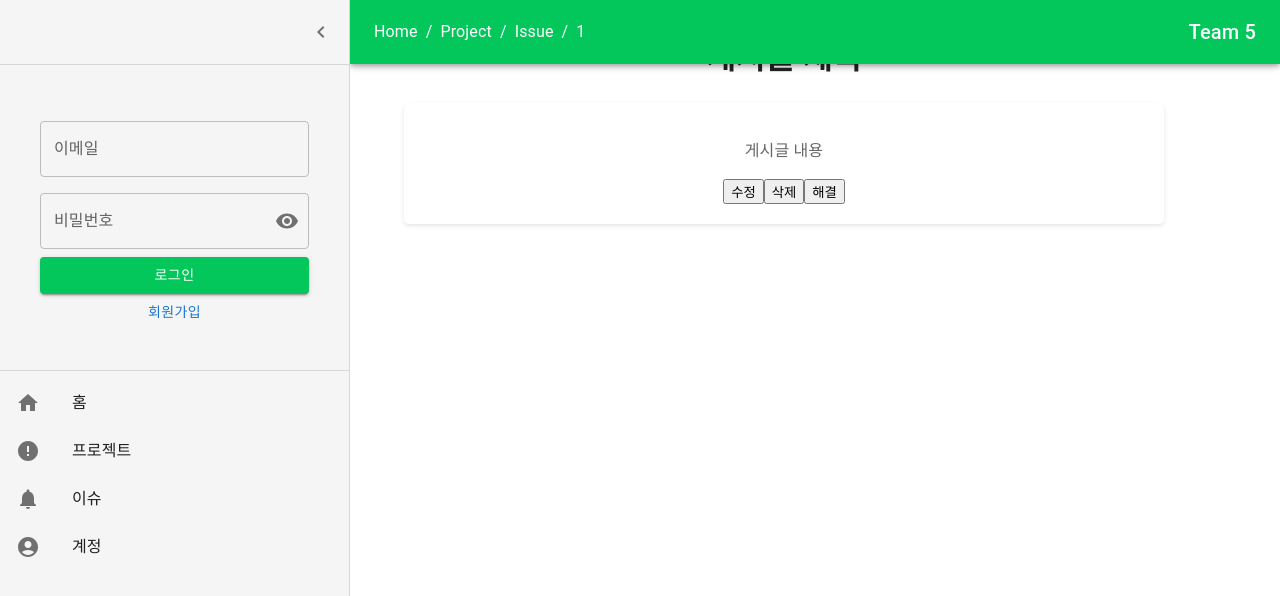
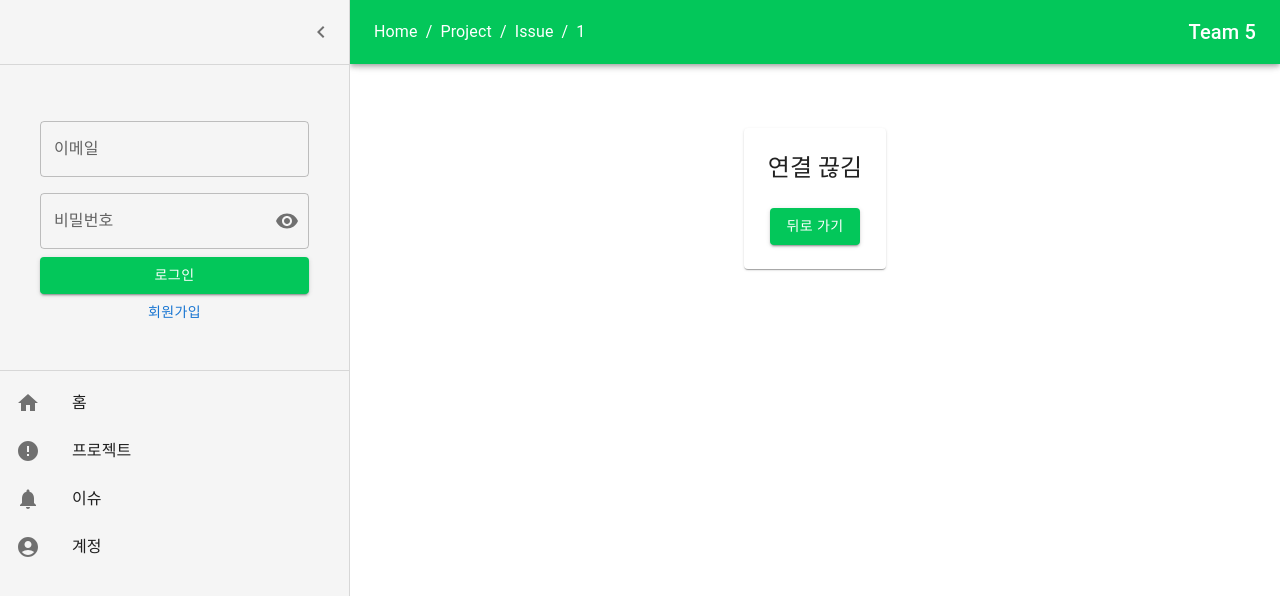
Before and after one commit to OH-GITAEK/SEProject, a React (Create React App) app in the folder src/main/fronted/: page /Project/Issue/1 in a window 1280 px wide. Shown: the top 596 px of the page. Built offline with nearby package versions, Linux system fonts and the light colour scheme.

Commit message:
[feat]: 이슈 추가 및 이슈 세부사항 페이지 개편

```diff
--- a/src/main/fronted/src/Components/BoardDetail.js
+++ b/src/main/fronted/src/Components/BoardDetail.js
@@ -1,23 +1,75 @@
-import React from 'react';
-import './BoardDetail.css';
-function BoardDetail() {
+import React, { useEffect, useState } from 'react';
+import { useLocation, useNavigate } from 'react-router-dom';
+import { Paper, Typography, List, ListItem, ListItemText, Box, Button, Divider, IconButton, Tooltip } from '@mui/material';
+import Table from '@mui/material/Table';
+import TableBody from '@mui/material/TableBody';
+import TableCell from '@mui/material/TableCell';
+import TableContainer from '@mui/material/TableContainer';
+import TableHead from '@mui/material/TableHead';
+import TablePagination from '@mui/material/TablePagination';
+import TableRow from '@mui/material/TableRow';
+import { styled, alpha } from '@mui/material/styles';
+import InputBase from '@mui/material/InputBase';
+import SearchIcon from '@mui/icons-material/Search';
+import DeleteIcon from '@mui/icons-material/Delete';
+import axios from 'axios';
+
+
+
+const BoardDetail = () => {
+    const location = useLocation();
+    const navigate = useNavigate();
+    const { Issue } = location.state || {};
+
+
+    const handleDeleteProject = () => {
+        // axios.delete(`/api/projects/${Project.projectId}`)
+        //     .then(() => {
+        //         navigate('/Project');
+        //     })
+        //     .catch((error) => {
+        //         console.error('Error deleting project:', error);
+        //     });
+    };
+
+    if (!Issue) {
+        return (
+            <Paper sx={{ padding: 3, margin: 'auto', maxWidth: 800 }}>
+                <Typography variant="h5" gutterBottom>
+                    연결 끊김
+                </Typography>
+                <Button variant="contained" onClick={() => navigate('/Project')} sx={{
+                    mt: 2,
+                    backgroundColor: '#03C75A', // 네이버 초록색
+                    '&:hover': {
+                        backgroundColor: '#03C75A', // 네이버 초록색 호버
+                    },
+                }}>
+                    뒤로 가기
+                </Button>
+            </Paper>
+        );
+    }
 
     return (
-        <div className="container">
-            <h1>게시글 제목</h1>
-            <div className="post">
-                <p className="post-content">
-                    게시글 내용
-                </p>
-                <div className="buttons">
-                    <button className="button">수정</button>
-                    <button className="button">삭제</button>
-                    <button className="button">해결</button>
-                </div>
-            </div>
-        </div>
+        <Paper sx={{ width: '90%', padding: 3, margin: 'auto', maxWidth: 800 }}>
+            <Box sx={{ display: 'flex', justifyContent: 'space-between', alignItems: 'center', marginBottom: 2 }}>
+                <Typography variant="h4" align="center" gutterBottom >
+                    {Issue.issueTitle}
+                </Typography>
+                <Tooltip title="Delete">
+                    <IconButton onClick={handleDeleteProject}>
+                        <DeleteIcon />
+                    </IconButton>
+                </Tooltip>
+            </Box>
+            <Box sx={{ marginBottom: 2 }}>
+                <Typography variant="body1" gutterBottom>
+                    {Issue.issueDescription}
+                </Typography>
+            </Box>
+        </Paper>
     );
-
-}
+};
 
 export default BoardDetail;
```
